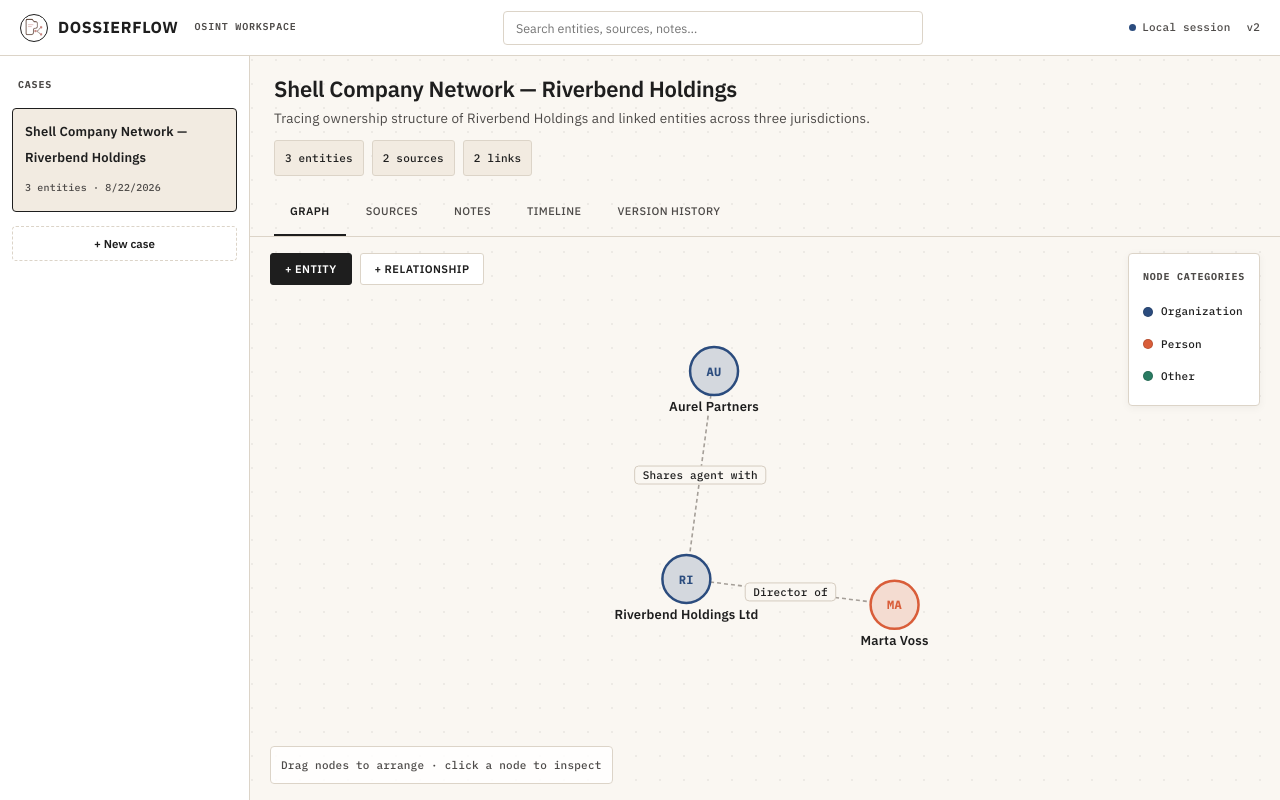
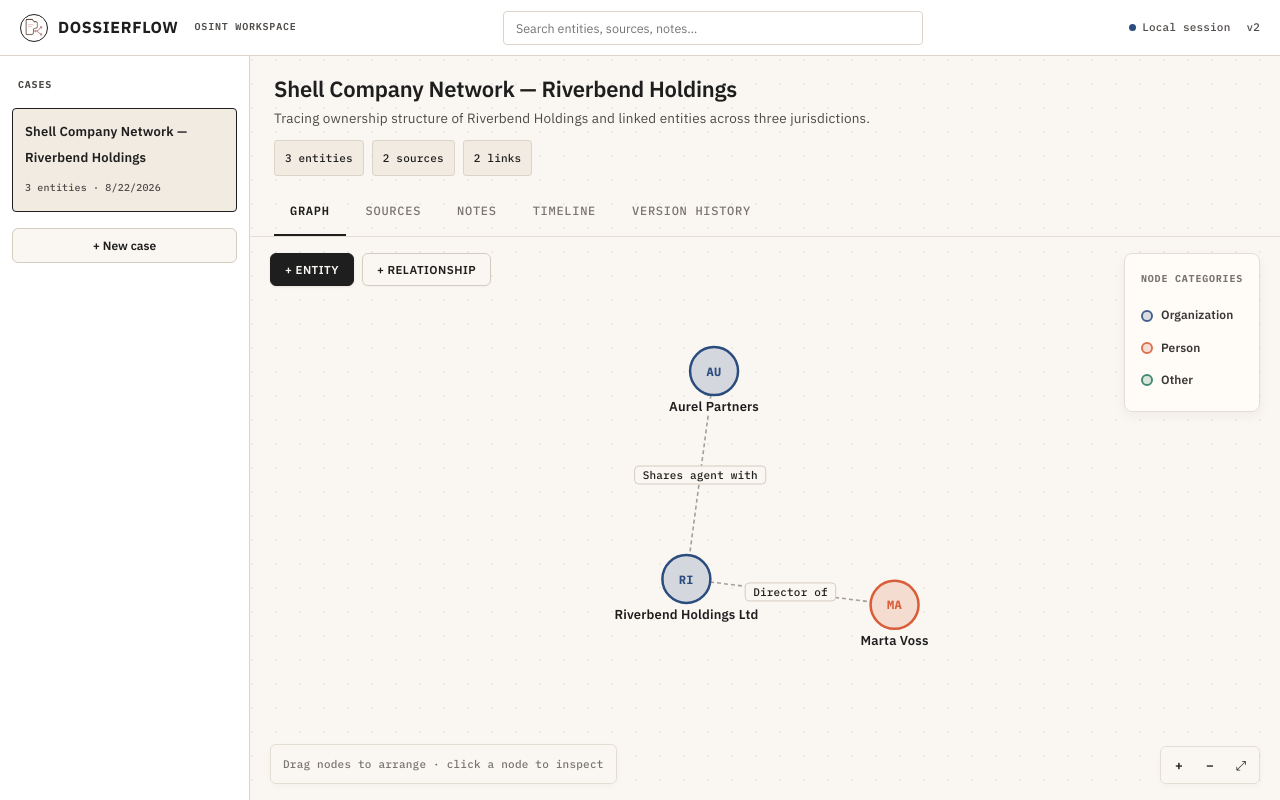
Before and after one commit to Sanchali-rif/DossierFlow, a React (Vite) app: page / in a window 1280 px wide. Built offline with nearby package versions, Linux system fonts and the light colour scheme.

Commit message:
feat: initialize DossierFlow project structure with UI components and core application state management

```diff
--- a/src/DossierFlow.jsx
+++ b/src/DossierFlow.jsx
@@ -251,24 +251,7 @@ export default function DossierFlow() {
               </div>
             );
           })}
-          <button
-            onClick={() => setModal({ type: "case" })}
-            style={{
-              marginTop: 8,
-              padding: "9px 10px",
-              border: `1px dashed ${T.line}`,
-              borderRadius: 4,
-              color: T.ink,
-              fontFamily: fontSans,
-              fontWeight: 600,
-              fontSize: 11.5,
-              textAlign: "center",
-              cursor: "pointer",
-              background: "transparent",
-            }}
-          >
-            + New case
-          </button>
+          <SidebarNewCaseBtn onClick={() => setModal({ type: "case" })} />
         </div>
 
         {/* Main Content */}
@@ -310,32 +293,18 @@ export default function DossierFlow() {
               {/* Navigation Tabs */}
               <div
                 className="dossierflow-tabs"
-                style={{ display: "flex", gap: 4, padding: "12px 24px 0", borderBottom: `1px solid ${T.line}` }}
+                style={{ display: "flex", gap: 4, padding: "12px 24px 0", borderBottom: "1px solid #E4DDD3" }}
               >
-                {tabs.map((t) => {
-                  const active = activeTab === t.key;
-                  return (
-                    <div
-                      key={t.key}
-                      onClick={() => setActiveTab(t.key)}
-                      style={{
-                        fontFamily: fontSans,
-                        fontSize: 11,
-                        fontWeight: active ? 600 : 500,
-                        letterSpacing: "0.04em",
-                        textTransform: "uppercase",
-                        color: active ? T.ink : T.inkDim,
-                        padding: "10px 16px",
-                        cursor: "pointer",
-                        borderBottom: `2.5px solid ${active ? T.ink : "transparent"}`,
-                        transition: "color 0.15s ease",
-                      }}
-                    >
-                      {t.label}
-                    </div>
-                  );
-                })}
+                {tabs.map((t) => (
+                  <TabItem
+                    key={t.key}
+                    active={activeTab === t.key}
+                    label={t.label}
+                    onClick={() => setActiveTab(t.key)}
+                  />
+                ))}
               </div>
+
 
 
               {/* View Viewport */}
@@ -485,3 +454,61 @@ function TimelineView({ items, onAdd }) {
     </div>
   );
 }
+
+function TabItem({ active, label, onClick }) {
+  const [hovered, setHovered] = useState(false);
+  return (
+    <div
+      onClick={onClick}
+      onMouseEnter={() => setHovered(true)}
+      onMouseLeave={() => setHovered(false)}
+      style={{
+        fontFamily: fontMono,
+        fontSize: 12,
+        fontWeight: active ? 600 : 500,
+        letterSpacing: "0.06em",
+        textTransform: "uppercase",
+        color: active ? "#1E1E1E" : hovered ? "#1E1E1E" : "#7A746E",
+        padding: "10px 16px",
+        cursor: "pointer",
+        borderBottom: `2px solid ${active ? "#1E1E1E" : "transparent"}`,
+        transition: "all 0.15s ease",
+        userSelect: "none",
+      }}
+    >
+      {label}
+    </div>
+  );
+}
+
+function SidebarNewCaseBtn({ onClick }) {
+  const [hovered, setHovered] = useState(false);
+  return (
+    <button
+      onClick={onClick}
+      onMouseEnter={() => setHovered(true)}
+      onMouseLeave={() => setHovered(false)}
+      style={{
+        marginTop: 10,
+        padding: "9px 12px",
+        border: "1px solid #D5CCC0",
+        borderRadius: 6,
+        color: "#1E1E1E",
+        fontFamily: fontSans,
+        fontWeight: 600,
+        fontSize: 12,
+        textAlign: "center",
+        cursor: "pointer",
+        background: hovered ? "#EFE9DF" : "#FAF7F2",
+        transition: "all 0.15s ease",
+        display: "flex",
+        alignItems: "center",
+        justifyContent: "center",
+        gap: 6,
+        userSelect: "none",
+      }}
+    >
+      + New case
+    </button>
+  );
+}
--- a/src/components/canvas/Graph.jsx
+++ b/src/components/canvas/Graph.jsx
@@ -1,4 +1,4 @@
-import { useEffect, useRef } from "react";
+import { useEffect, useRef, useState } from "react";
 import * as d3 from "d3";
 import { fontMono, fontSans, T, CategoryColors } from "../../constants/theme";
 import Legend from "../ui/Legend";
@@ -7,8 +7,10 @@ export default function Graph({ entities, relations, sources, onSelectEntity })
   void sources;
   const svgRef = useRef(null);
   const wrapRef = useRef(null);
+  const zoomRef = useRef({ zoomIn: () => {}, zoomOut: () => {}, resetZoom: () => {} });
 
   useEffect(() => {
+
     const svgEl = svgRef.current;
     const wrap = wrapRef.current;
     const width = wrap.clientWidth || 800;
@@ -35,12 +37,18 @@ export default function Graph({ entities, relations, sources, onSelectEntity })
     }
 
     const g = svg.append("g");
-    svg.call(
-      d3
-        .zoom()
-        .scaleExtent([0.3, 3])
-        .on("zoom", (ev) => g.attr("transform", ev.transform))
-    );
+    const zoomBehavior = d3
+      .zoom()
+      .scaleExtent([0.3, 3])
+      .on("zoom", (ev) => g.attr("transform", ev.transform));
+
+    svg.call(zoomBehavior);
+
+    zoomRef.current = {
+      zoomIn: () => svg.transition().duration(250).call(zoomBehavior.scaleBy, 1.25),
+      zoomOut: () => svg.transition().duration(250).call(zoomBehavior.scaleBy, 0.8),
+      resetZoom: () => svg.transition().duration(350).call(zoomBehavior.transform, d3.zoomIdentity),
+    };
 
     const getColor = (t) => {
       if (t === "person") return CategoryColors.person.main;
@@ -171,7 +179,6 @@ export default function Graph({ entities, relations, sources, onSelectEntity })
       .attr("fill", (d) => getColor(d.type)) // Sharp solid category color initials
       .text((d) => (d.name || "?").slice(0, 2).toUpperCase());
 
-
     // External Entity Text Labels (13px IBM Plex Sans semi-bold with #FAF7F2 text halo)
     node
       .append("text")
@@ -218,6 +225,7 @@ export default function Graph({ entities, relations, sources, onSelectEntity })
 
   return (
     <div ref={wrapRef} style={{ position: "relative", width: "100%", height: "100%" }}>
+      {/* Floating Legend Overlay */}
       <div
         style={{
           position: "absolute",
@@ -225,12 +233,12 @@ export default function Graph({ entities, relations, sources, onSelectEntity })
           right: 20,
           fontFamily: fontMono,
           fontSize: 11,
-          color: T.ink,
-          background: T.panel,
-          border: `1px solid ${T.line}`,
-          padding: "10px 14px",
-          borderRadius: 4,
-          boxShadow: "0 2px 8px rgba(0,0,0,0.05)",
+          color: "#1E1E1E",
+          background: "#FFFBF7",
+          border: "1px solid #E4DDD3",
+          padding: "12px 16px",
+          borderRadius: 8,
+          boxShadow: "0 4px 12px rgba(30, 30, 30, 0.05)",
           zIndex: 10,
         }}
       >
@@ -241,8 +249,8 @@ export default function Graph({ entities, relations, sources, onSelectEntity })
             fontWeight: 700,
             textTransform: "uppercase",
             letterSpacing: "0.08em",
-            color: T.inkDim,
-            marginBottom: 8,
+            color: "#7A746E",
+            marginBottom: 10,
           }}
         >
           Node Categories
@@ -251,7 +259,10 @@ export default function Graph({ entities, relations, sources, onSelectEntity })
         <Legend color={CategoryColors.person.main} label="Person" />
         <Legend color={CategoryColors.other.main} label="Other" />
       </div>
+
       <svg ref={svgRef} style={{ width: "100%", height: "100%", display: "block", cursor: "grab" }} />
+
+      {/* Bottom Helper Bar */}
       <div
         style={{
           position: "absolute",
@@ -260,16 +271,80 @@ export default function Graph({ entities, relations, sources, onSelectEntity })
           fontFamily: fontMono,
           fontSize: 11,
           letterSpacing: "0.02em",
-          color: T.inkDim,
+          color: "#7A746E",
           fontWeight: 500,
-          background: "rgba(255, 255, 255, 0.85)",
-          padding: "5px 10px",
-          borderRadius: 4,
-          border: `1px solid ${T.line}`,
+          background: "rgba(250, 247, 242, 0.85)",
+          backdropFilter: "blur(4px)",
+          WebkitBackdropFilter: "blur(4px)",
+          padding: "6px 12px",
+          borderRadius: 6,
+          border: "1px solid #E4DDD3",
+          zIndex: 10,
+          boxShadow: "0 2px 6px rgba(0,0,0,0.03)",
         }}
       >
         Drag nodes to arrange · click a node to inspect
       </div>
+
+      {/* Floating Canvas Zoom & View Controls */}
+      <div
+        style={{
+          position: "absolute",
+          bottom: 16,
+          right: 20,
+          display: "flex",
+          alignItems: "center",
+          gap: 3,
+          background: "rgba(250, 247, 242, 0.85)",
+          backdropFilter: "blur(4px)",
+          WebkitBackdropFilter: "blur(4px)",
+          padding: "4px",
+          borderRadius: 6,
+          border: "1px solid #E4DDD3",
+          zIndex: 10,
+          boxShadow: "0 2px 6px rgba(0,0,0,0.03)",
+        }}
+      >
+        <ZoomBtn onClick={() => zoomRef.current.zoomIn()} title="Zoom In">
+          +
+        </ZoomBtn>
+        <ZoomBtn onClick={() => zoomRef.current.zoomOut()} title="Zoom Out">
+          −
+        </ZoomBtn>
+        <ZoomBtn onClick={() => zoomRef.current.resetZoom()} title="Center View">
+          ⤢
+        </ZoomBtn>
+      </div>
     </div>
   );
 }
+
+function ZoomBtn({ children, onClick, title }) {
+  const [hovered, setHovered] = useState(false);
+  return (
+    <button
+      onClick={onClick}
+      title={title}
+      onMouseEnter={() => setHovered(true)}
+      onMouseLeave={() => setHovered(false)}
+      style={{
+        fontFamily: fontMono,
+        fontSize: 13,
+        fontWeight: 600,
+        color: "#1E1E1E",
+        background: hovered ? "#EFE9DF" : "transparent",
+        border: "1px solid transparent",
+        borderRadius: 4,
+        width: 28,
+        height: 28,
+        display: "flex",
+        alignItems: "center",
+        justifyContent: "center",
+        cursor: "pointer",
+        transition: "all 0.15s ease",
+      }}
+    >
+      {children}
+    </button>
+  );
+}
--- a/src/components/ui/Btn.jsx
+++ b/src/components/ui/Btn.jsx
@@ -1,26 +1,54 @@
+import { useState } from "react";
 import { fontSans, T } from "../../constants/theme";
 
 export default function Btn({ children, onClick, variant = "primary", style }) {
+  const [hovered, setHovered] = useState(false);
+
   const base = {
     fontFamily: fontSans,
-    fontSize: 11,
+    fontSize: 11.5,
     letterSpacing: "0.04em",
-
-    border: "none",
+    border: "1px solid transparent",
     padding: "8px 14px",
-    borderRadius: 3,
+    borderRadius: 6,
     cursor: "pointer",
     fontWeight: 600,
     textTransform: "uppercase",
     transition: "all 0.15s ease",
+    display: "inline-flex",
+    alignItems: "center",
+    justifyContent: "center",
+    gap: 6,
+    userSelect: "none",
   };
+
   const variants = {
-    primary: { background: "#1E1E1E", color: "#FFFFFF", border: "1px solid #1E1E1E" },
-    secondary: { background: T.panel, color: T.ink, border: `1px solid ${T.line}` },
-    danger: { background: "transparent", color: T.danger, border: `1px solid ${T.danger}` },
+    primary: {
+      background: hovered ? "#2E2E2E" : "#1E1E1E",
+      color: "#FAF7F2",
+      border: "1px solid #1E1E1E",
+      boxShadow: "0 1px 3px rgba(0,0,0,0.08)",
+    },
+    secondary: {
+      background: hovered ? "#EFE9DF" : "#FAF7F2",
+      color: "#1E1E1E",
+      border: "1px solid #D5CCC0",
+      boxShadow: "0 1px 2px rgba(0,0,0,0.03)",
+    },
+    danger: {
+      background: hovered ? "rgba(181, 54, 73, 0.08)" : "transparent",
+      color: T.danger,
+      border: `1px solid ${T.danger}`,
+    },
   };
+
   return (
-    <button onClick={onClick} style={{ ...base, ...variants[variant], ...style }}>
+    <button
+      onClick={onClick}
+      onMouseEnter={() => setHovered(true)}
+      onMouseLeave={() => setHovered(false)}
+      style={{ ...base, ...variants[variant], ...style }}
+    >
       {children}
     </button>
   );
--- a/src/components/ui/Legend.jsx
+++ b/src/components/ui/Legend.jsx
@@ -1,10 +1,52 @@
-import { fontMono, T } from "../../constants/theme";
+import { useState } from "react";
+import { fontSans } from "../../constants/theme";
 
 export default function Legend({ color, label }) {
+  const [hovered, setHovered] = useState(false);
+
   return (
-    <div style={{ display: "flex", alignItems: "center", gap: 8, marginBottom: 6 }}>
-      <span style={{ width: 10, height: 10, borderRadius: "50%", background: color, border: `1px solid rgba(0,0,0,0.15)`, display: "inline-block", flexShrink: 0 }} />
-      <span style={{ fontFamily: fontMono, fontSize: 11, fontWeight: 500, letterSpacing: "0.02em", color: T.ink }}>{label}</span>
+    <div
+      onMouseEnter={() => setHovered(true)}
+      onMouseLeave={() => setHovered(false)}
+      style={{
+        display: "flex",
+        alignItems: "center",
+        gap: 8,
+        marginBottom: 6,
+        opacity: hovered ? 1 : 0.88,
+        transition: "opacity 0.15s ease",
+        cursor: "default",
+      }}
+    >
+      <span
+        style={{
+          width: 12,
+          height: 12,
+          borderRadius: "50%",
+          background: "rgba(250, 247, 242, 0.9)",
+          border: `2px solid ${color}`,
+          position: "relative",
+          display: "inline-flex",
+          alignItems: "center",
+          justifyContent: "center",
+          boxSizing: "border-box",
+          flexShrink: 0,
+          overflow: "hidden",
+        }}
+      >
+        <span
+          style={{
+            position: "absolute",
+            inset: 0,
+            borderRadius: "50%",
+            background: color,
+            opacity: 0.18,
+          }}
+        />
+      </span>
+      <span style={{ fontFamily: fontSans, fontSize: 12, fontWeight: 600, color: "#1E1E1E", letterSpacing: "0.01em" }}>
+        {label}
+      </span>
     </div>
   );
 }
```
